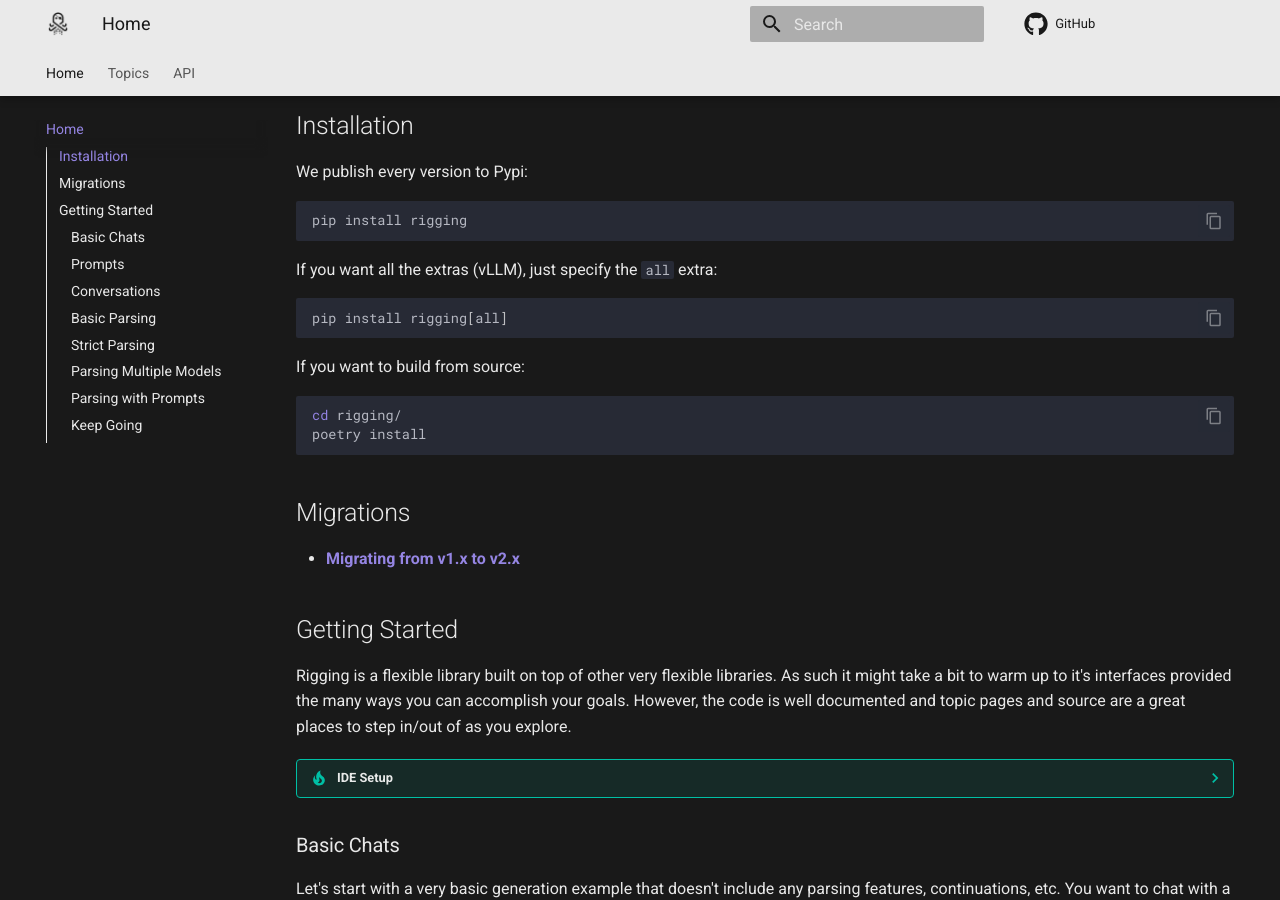
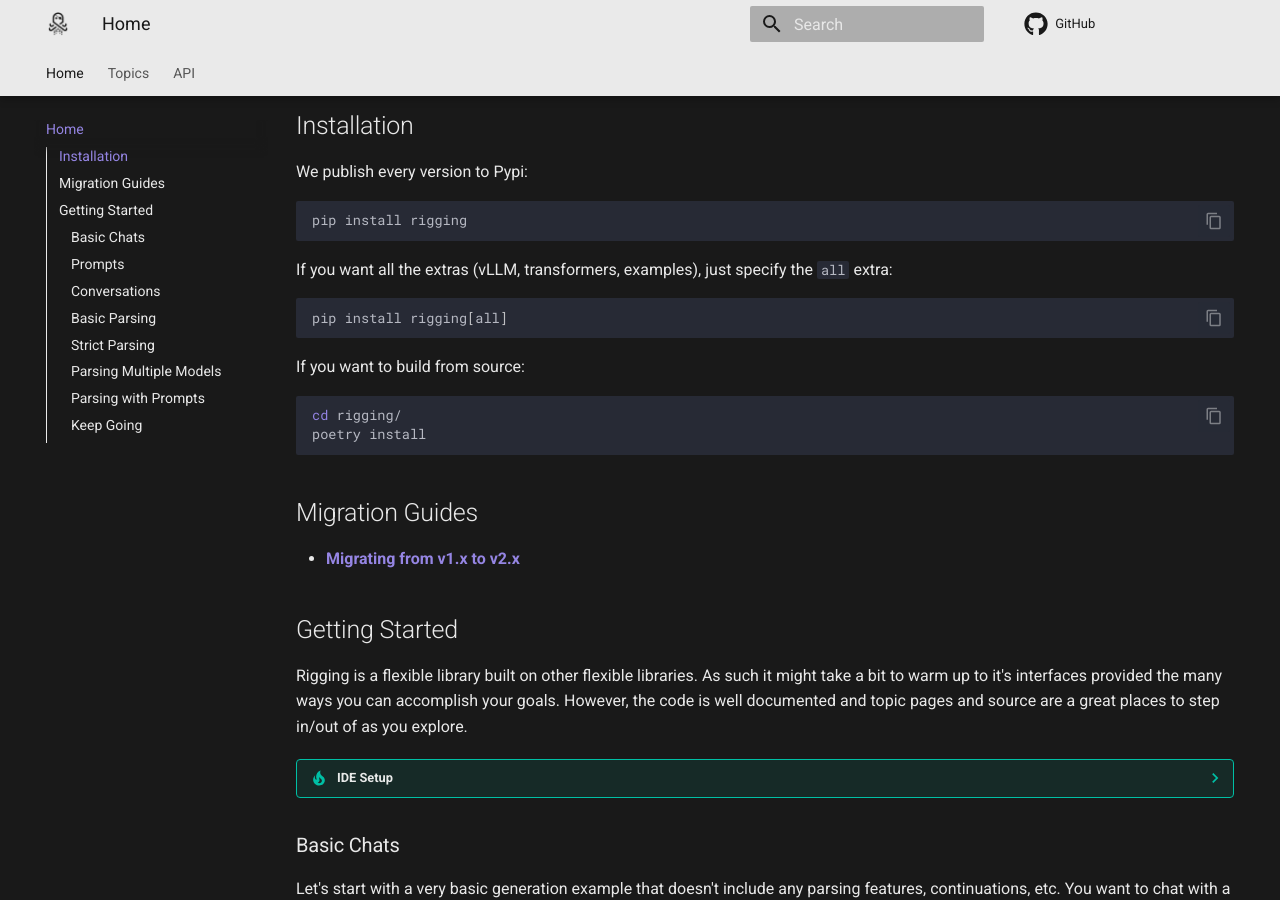
Before and after one commit to dreadnode/rigging, an MkDocs documentation site: the page built from docs/index.md, in a window 1280 px wide and 900 px high, scrolled down 771 px. Built offline with MkDocs 1.6.1 and Material for MkDocs 9.7.7, drawn with Linux system fonts in a browser that asks for light colours; comment, search, counter and statistics services are not loaded; some of the changed text lies outside the part shown.

Commit message:
Some small doc updates

````diff
--- a/docs/index.md
+++ b/docs/index.md
@@ -31,7 +31,7 @@ We publish every version to Pypi:
 pip install rigging
 ```
 
-If you want all the extras (vLLM), just specify the `all` extra:
+If you want all the extras (vLLM, transformers, examples), just specify the `all` extra:
 ```bash
 pip install rigging[all]
 ```
@@ -42,13 +42,13 @@ cd rigging/
 poetry install
 ```
 
-## Migrations
+## Migration Guides
 
 - **[Migrating from v1.x to v2.x](topics/migrations.md#migrating-from-v1x-to-v2x)**
 
 ## Getting Started
 
-Rigging is a flexible library built on top of other very flexible libraries. As such it might take a bit to warm
+Rigging is a flexible library built on other flexible libraries. As such it might take a bit to warm
 up to it's interfaces provided the many ways you can accomplish your goals. However, the code is well documented
 and topic pages and source are a great places to step in/out of as you explore.
 
@@ -146,7 +146,7 @@ print(chat.all)
     - [rigging.chat.ChatPipeline.run_over][]
 
 In this case, we have nothing additional we want to add to our chat pipeline, and we are only interested
-in generating exactly one response message. We simply call [`.run()`][rigging.chat.ChatPipeline.chat] to
+in generating exactly one response message. We simply call [`.run()`][rigging.chat.ChatPipeline.run] to
 execute the generation process and collect our final [`Chat`][rigging.chat.Chat] object.
 
 ```py hl_lines="10-11"
````
Also changed, not shown: other parts of docs/index.md (+1 -1 lines), docs/topics/callbacks-and-mapping.md (+1 -0 lines).
